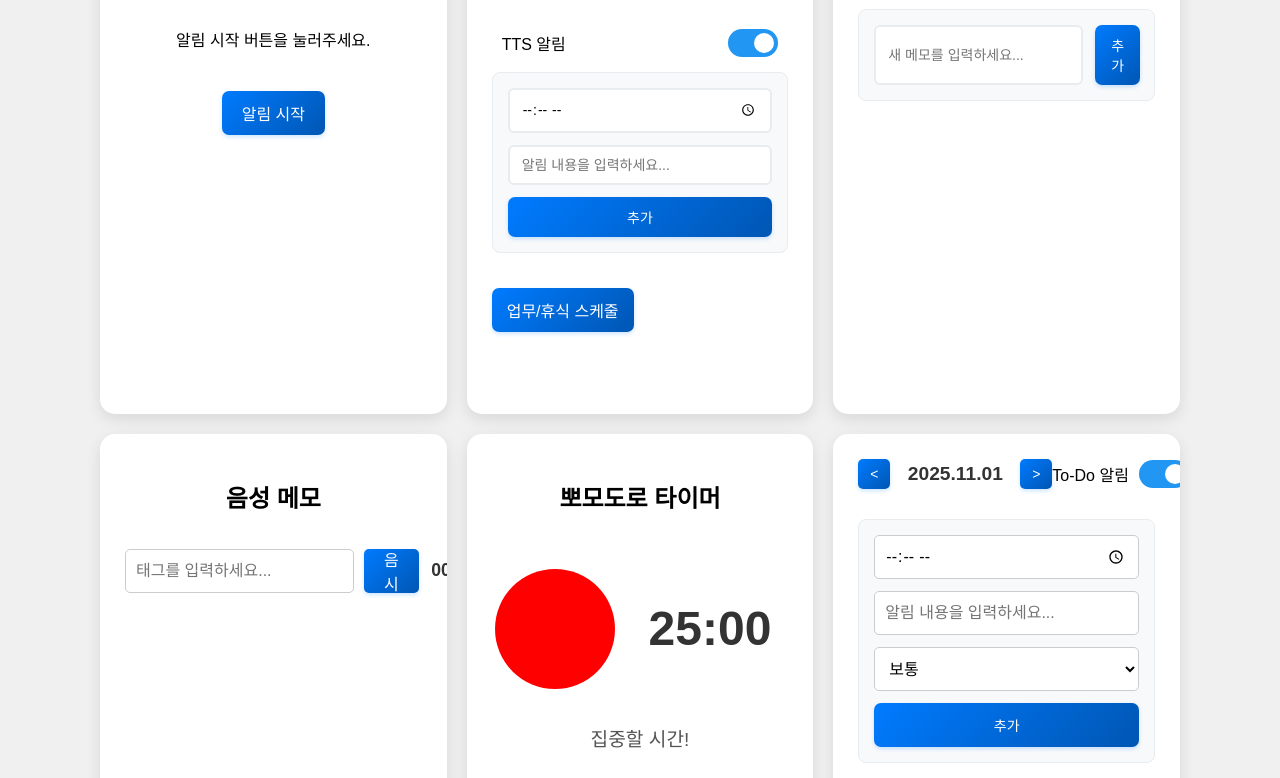
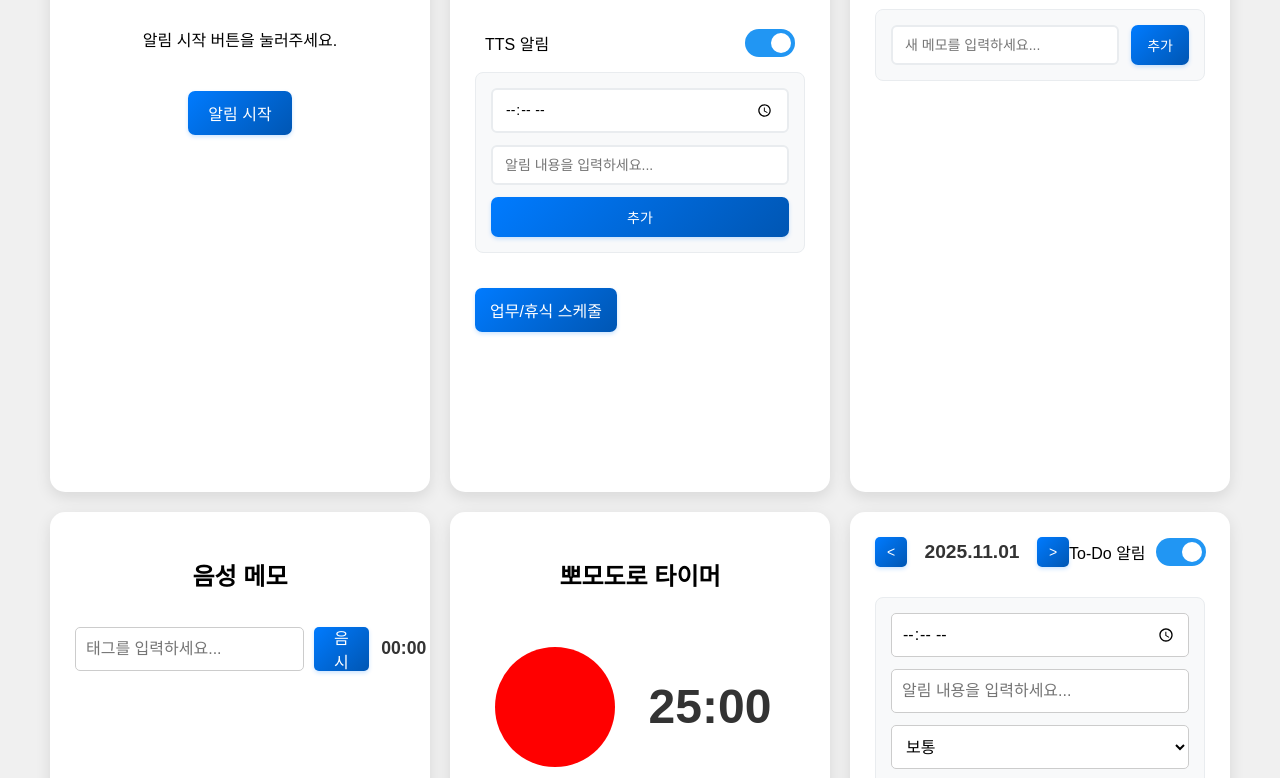
Before and after one commit to Maccrey/work_dash, a website with bundled scripts: page index.html in a window 1280 px wide. Shown: the part 204-982 px from the top of the page. Built offline with nearby package versions, Linux system fonts and the light colour scheme.

Commit message:
카드크기 변경

```diff
--- a/style.css
+++ b/style.css
@@ -39,13 +39,13 @@ body {
 
 .main-container {
   display: grid;
-  grid-template-columns: repeat(auto-fit, minmax(320px, 1fr));
+  grid-template-columns: repeat(auto-fit, minmax(352px, 1fr));
   gap: 20px;
   width: 100%;
-  max-width: 1080px;
+  max-width: 1180px;
   margin: 0 auto;
   align-items: stretch;
-  grid-auto-rows: 520px;
+  grid-auto-rows: 598px;
 }
 
 .dashboard-card {
@@ -57,8 +57,8 @@ body {
   box-sizing: border-box;
   width: 100%;
   min-height: 0;
-  height: 520px;
-  max-height: 520px;
+  height: 598px;
+  max-height: 598px;
   display: flex;
   flex-direction: column;
   gap: 15px;
```
